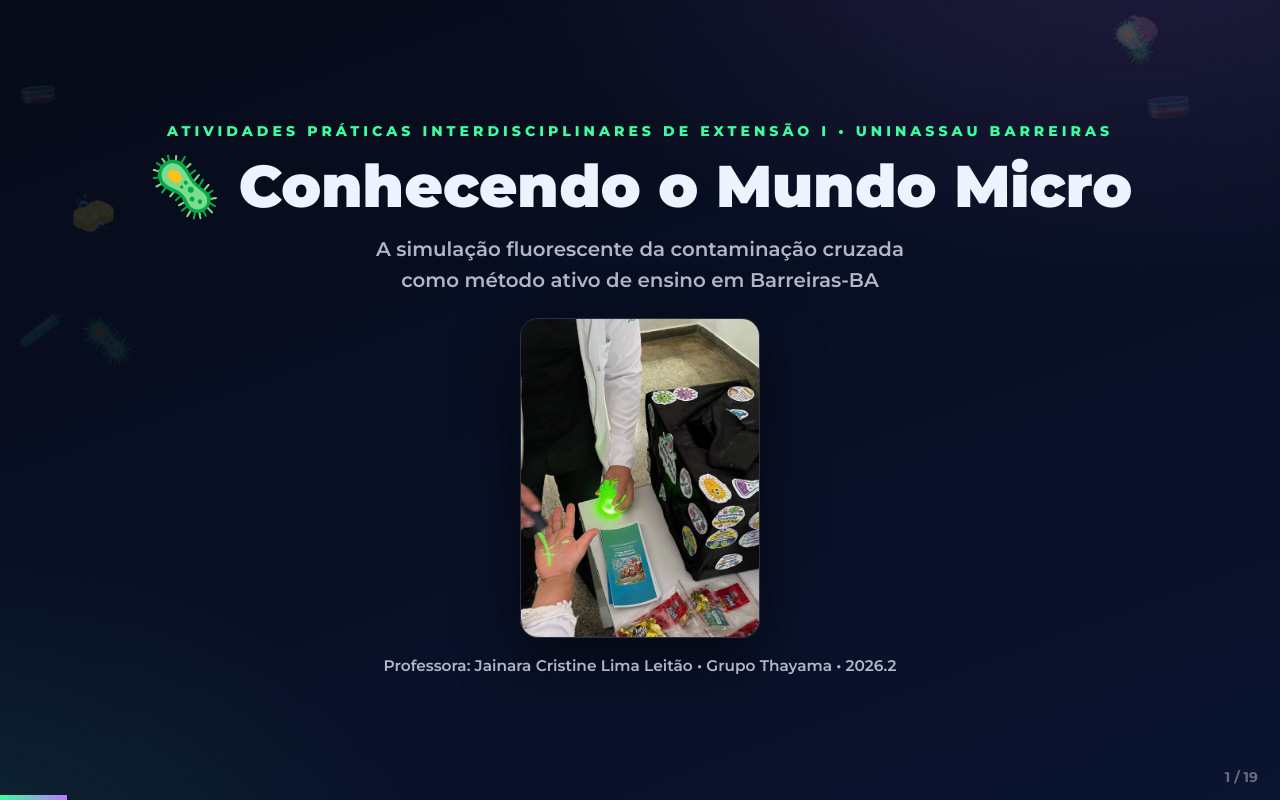
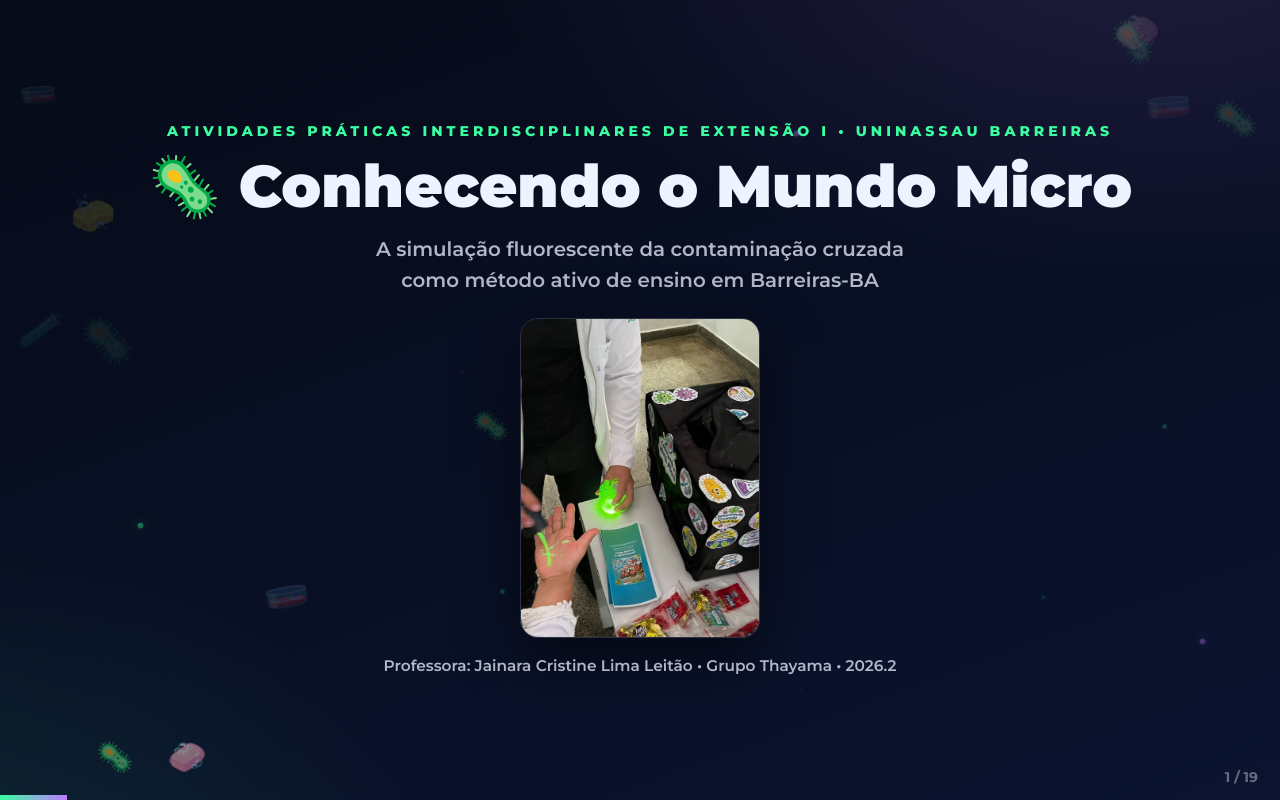
Before and after one commit to davidsonpereira-adscompany/bioquimica-pbl, a plain HTML site: page 03-EXTENSAO/apresentacao-final/apresentacao-final-extensao.html in a window 1280 px wide. Drawn offline with Linux system fonts and the light colour scheme.

Commit message:
feat: bichinhos do mundo micro animados em todos os slides
Micróbios nadando pela tela como numa lâmina de microscópio, cena
do sabão perseguindo o micróbio no rodapé e pontinhos fluorescentes
piscando — tudo em CSS puro, sem interferir na leitura do conteúdo.

Co-Authored-By: Claude Fable 5 <noreply@anthropic.com>

```diff
--- a/03-EXTENSAO/apresentacao-final/apresentacao-final-extensao.html
+++ b/03-EXTENSAO/apresentacao-final/apresentacao-final-extensao.html
@@ -127,6 +127,34 @@ h2{font-size:clamp(25px,3.2vw,44px);font-weight:900;line-height:1.16;text-align:
   75%{transform:translate(12px,-20px) rotate(8deg)}
   100%{transform:translate(0,0) rotate(0deg)}
 }
+
+/* bichinhos nadando pela tela, como numa lâmina de microscópio */
+.swim{position:absolute;left:0;z-index:0;pointer-events:none;animation:nadar linear infinite}
+@keyframes nadar{from{transform:translateX(-90px)}to{transform:translateX(calc(100vw + 160px))}}
+.swim.volta{animation-name:nadarVolta}
+@keyframes nadarVolta{from{transform:translateX(calc(100vw + 160px))}to{transform:translateX(-90px)}}
+.swim .corpo{display:inline-block;animation:remar ease-in-out infinite}
+.swim.volta .corpo{transform:scaleX(-1)}
+@keyframes remar{
+  0%,100%{transform:translateY(0) rotate(-10deg)}
+  50%{transform:translateY(-22px) rotate(10deg)}
+}
+
+/* o sabão perseguindo o micróbio no rodapé */
+.fuga{position:absolute;bottom:3vh;left:0;z-index:0;pointer-events:none;white-space:nowrap;opacity:.5;animation:correr linear infinite}
+@keyframes correr{
+  0%{transform:translateX(-170px)}
+  58%{transform:translateX(calc(100vw + 80px))}
+  100%{transform:translateX(calc(100vw + 80px))}
+}
+.fuga .micro{display:inline-block;font-size:30px;animation:panico .45s ease-in-out infinite}
+.fuga .sabao{display:inline-block;font-size:32px;margin-left:34px;animation:panico .6s ease-in-out infinite .15s}
+@keyframes panico{0%,100%{transform:translateY(0) rotate(-6deg)}50%{transform:translateY(-7px) rotate(6deg)}}
+
+/* pontinhos fluorescentes piscando — brilho de luz negra */
+.dot{position:absolute;width:5px;height:5px;border-radius:50%;background:var(--neon);box-shadow:0 0 12px var(--neon);z-index:0;pointer-events:none;animation:piscar ease-in-out infinite}
+.dot.roxo{background:var(--violet);box-shadow:0 0 12px var(--violet)}
+@keyframes piscar{0%,100%{opacity:.04;transform:scale(.7)}50%{opacity:.4;transform:scale(1.15)}}
 /* brilho pulsante estilo luz negra */
 .glowt{animation:glowp 2.8s ease-in-out infinite}
 @keyframes glowp{
@@ -437,6 +465,45 @@ slides.forEach(s => {
     m.style.animationDelay = '-' + (Math.random()*9).toFixed(1) + 's';
     s.appendChild(m);
   }
+
+  // 3 bichinhos atravessando a tela nadando
+  const BICHOS = ['🦠','🦠','🧫','🫧'];
+  for(let i = 0; i < 3; i++){
+    const w = document.createElement('span');
+    w.className = 'swim' + (Math.random() < 0.5 ? ' volta' : '');
+    const c = document.createElement('span');
+    c.className = 'corpo';
+    c.textContent = BICHOS[Math.floor(Math.random()*BICHOS.length)];
+    c.style.fontSize = (20 + Math.random()*22) + 'px';
+    c.style.opacity = (0.14 + Math.random()*0.10).toFixed(2);
+    c.style.animationDuration = (2.6 + Math.random()*2.4).toFixed(1) + 's';
+    w.style.top = (6 + Math.random()*82) + 'vh';
+    const dur = 30 + Math.random()*30;
+    w.style.animationDuration = dur.toFixed(1) + 's';
+    w.style.animationDelay = '-' + (Math.random()*dur).toFixed(1) + 's';
+    w.appendChild(c);
+    s.appendChild(w);
+  }
+
+  // a cena da perseguição: micróbio fugindo do sabão
+  const f = document.createElement('span');
+  f.className = 'fuga';
+  f.innerHTML = '<span class="micro">🦠</span><span class="sabao">🧼</span>';
+  const fdur = 24 + Math.random()*14;
+  f.style.animationDuration = fdur.toFixed(1) + 's';
+  f.style.animationDelay = '-' + (Math.random()*fdur).toFixed(1) + 's';
+  s.appendChild(f);
+
+  // pontinhos fluorescentes piscando
+  for(let i = 0; i < 9; i++){
+    const d = document.createElement('span');
+    d.className = 'dot' + (Math.random() < 0.4 ? ' roxo' : '');
+    d.style.left = (Math.random()*97) + 'vw';
+    d.style.top = (Math.random()*94) + 'vh';
+    d.style.animationDuration = (2 + Math.random()*3.5).toFixed(1) + 's';
+    d.style.animationDelay = '-' + (Math.random()*4).toFixed(1) + 's';
+    s.appendChild(d);
+  }
 });
 
 // números dos resultados contando até o valor
```
